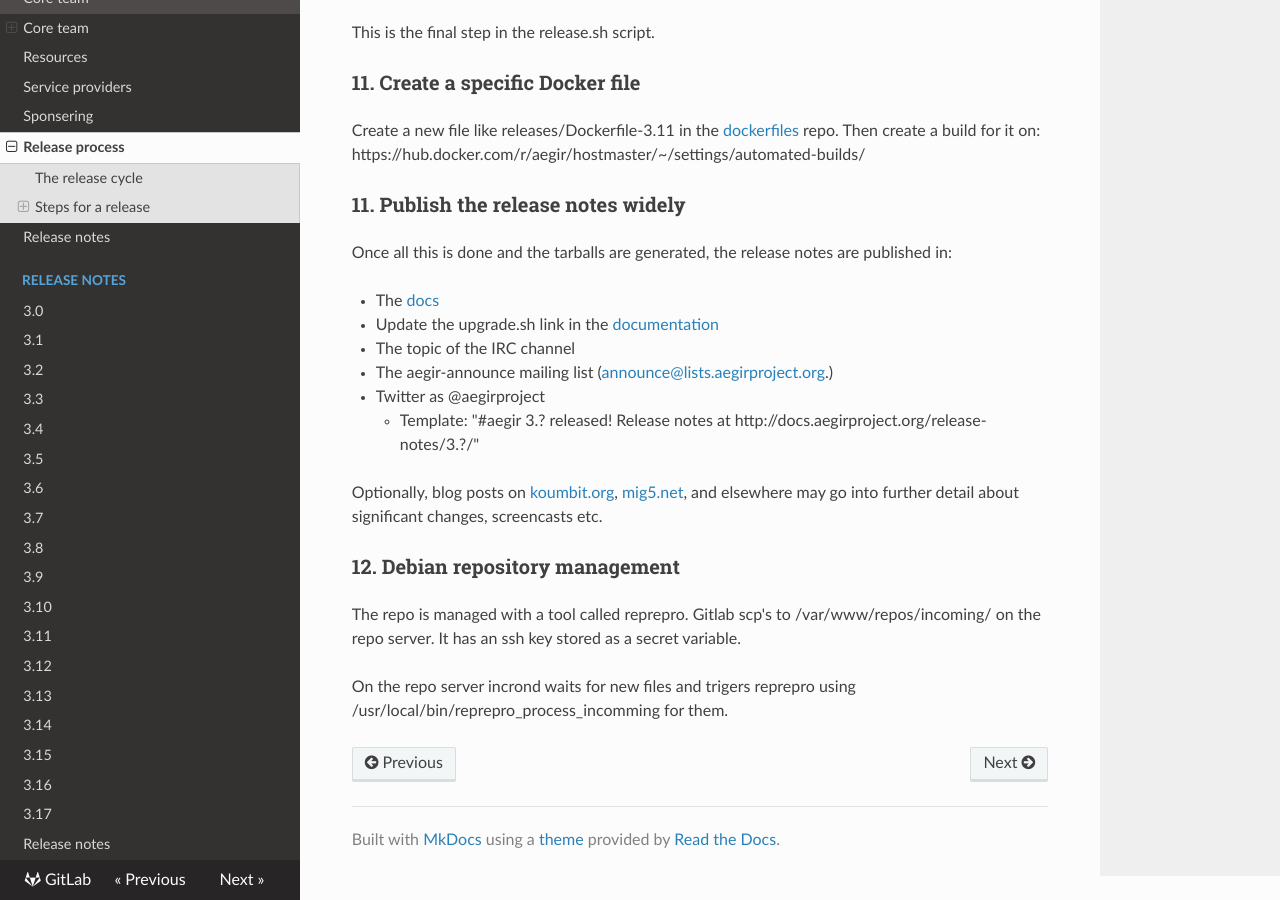
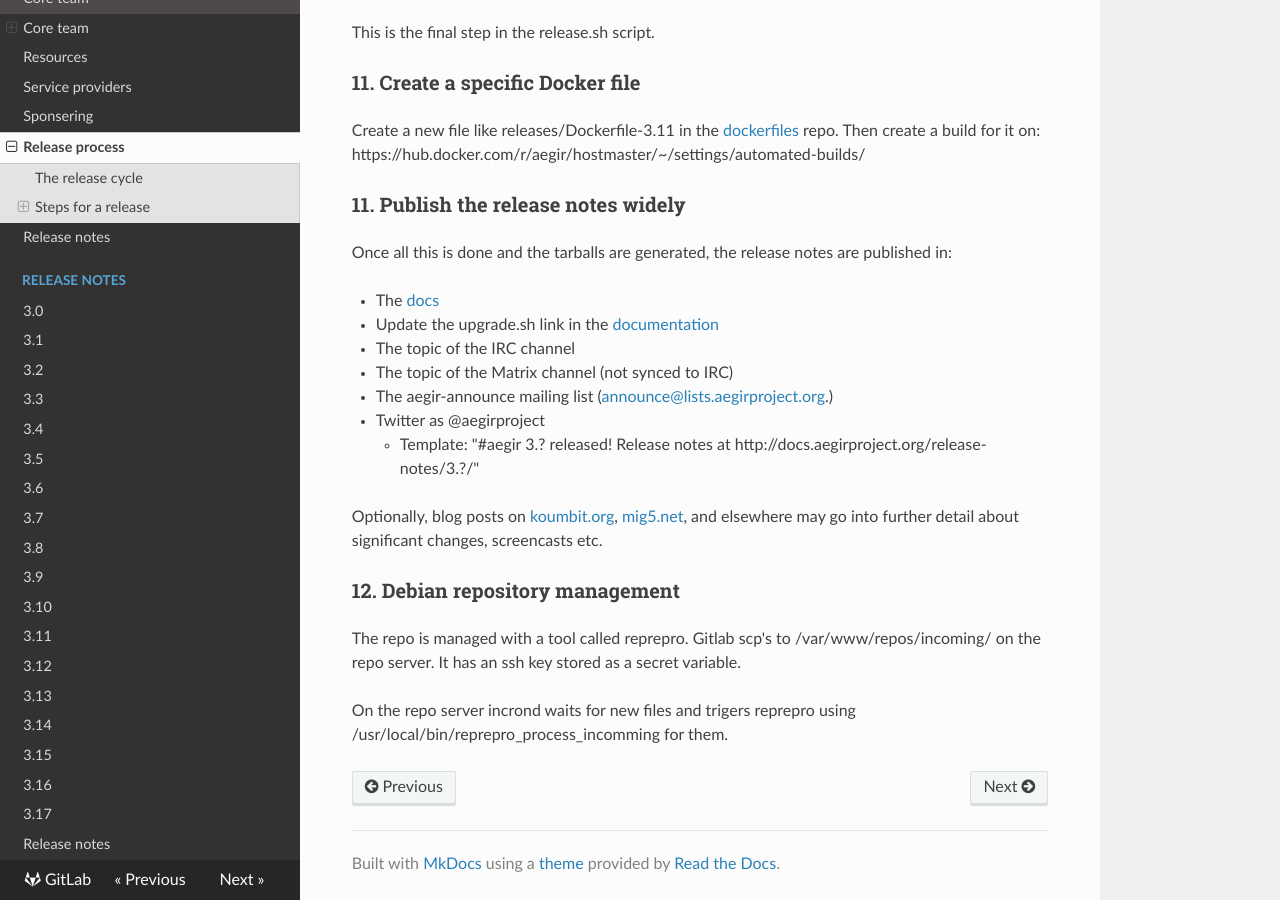
Before and after one commit to aegir-project/documentation, an MkDocs documentation site: the page built from docs/community/release-process.md, in a window 1280 px wide and 900 px high, scrolled down 5591 px. Built offline with MkDocs 1.6.1, drawn with Linux system fonts in a browser that asks for light colours; nearby versions of some CDN libraries; old or Windows-style settings are respelled for this version of MkDocs.

Commit message:
Announce in matrix

```diff
--- a/docs/community/release-process.md
+++ b/docs/community/release-process.md
@@ -219,6 +219,7 @@ Once all this is done and the tarballs are generated, the release notes are publ
 *   The [docs](http://docs.aegirproject.org)
 *   Update the upgrade.sh link in the [documentation](http://docs.aegirproject.org/install/upgrade/#upgrades-with-upgradesh-script)
 *   The topic of the IRC channel
+*   The topic of the Matrix channel (not synced to IRC)
 *   The aegir-announce mailing list ([announce@lists.aegirproject.org](mailto:announce@lists.aegirproject.org).)
 *   Twitter as @aegirproject
     *   Template: "#aegir 3.? released! Release notes at http://docs.aegirproject.org/release-notes/3.?/"
```
